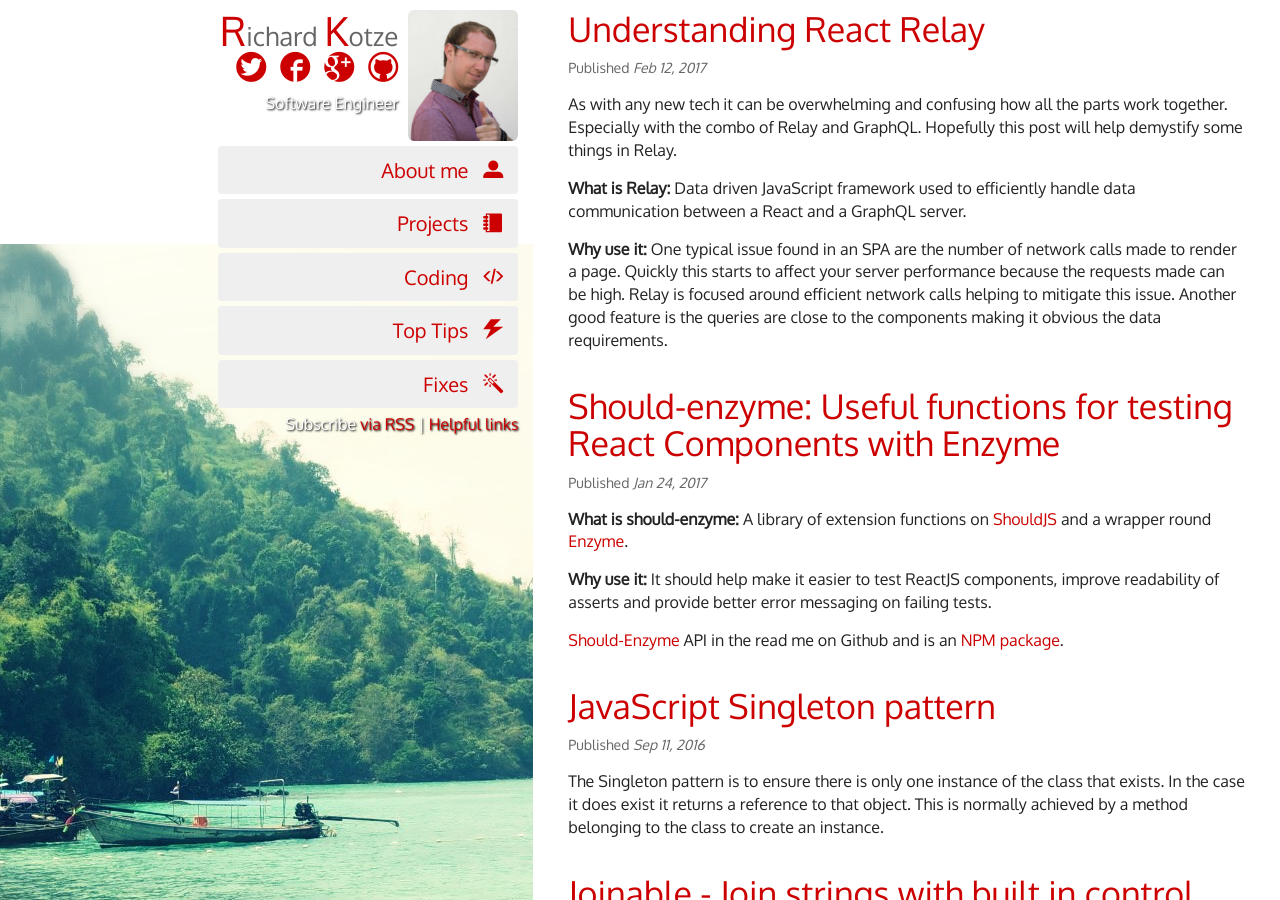
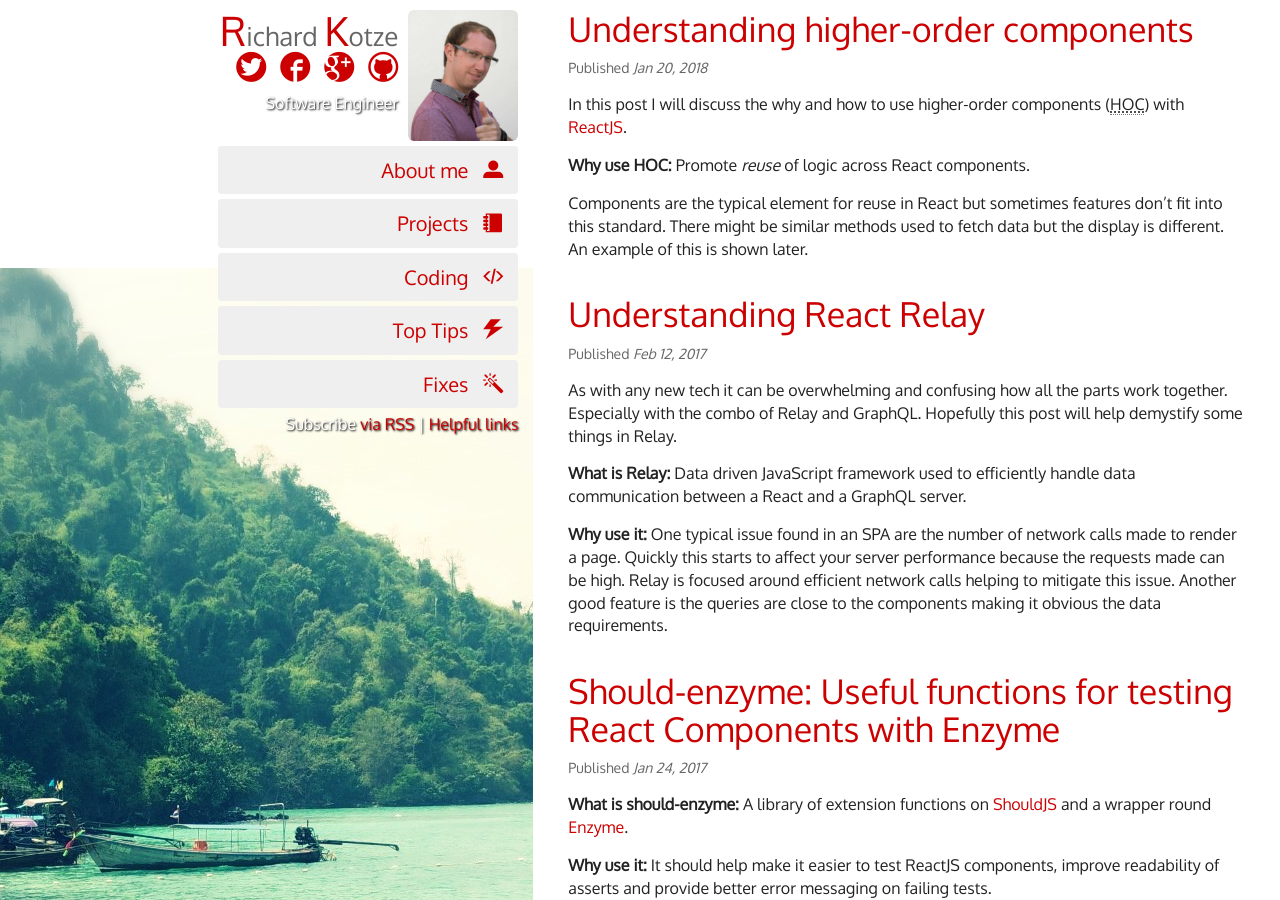
Before and after one commit to rkotze/rkotze.github.io, a Jekyll site: the page built from index.html, in a window 1280 px wide and 900 px high. Built offline with Jekyll 4.4.1, drawn with Linux system fonts in a browser that asks for light colours; the list of posts is cut into pages by our own code; some of the changed text lies outside the part shown.

Commit message:
Finalised HOC post to be published.

````diff
--- a/_posts/2018-01-16-high-order-components.md
+++ b/_posts/2018-01-16-high-order-components.md
@@ -1,20 +1,19 @@
 ---
 layout: post
-published: false
-title:  "Understanding high order components"
-date:   2018-01-16 12:00:12 +0000
-permalink: /coding/understanding-high-order-components
+title:  "Understanding higher-order components"
+date:   2018-01-20 12:00:12 +0000
+permalink: /coding/understanding-higher-order-components
 category: coding
 meta_description: >
- Understand why and how to use high order components in React JS
+ Understand why and how to use higher-order components with React JS
 excerpt_separator: <!--more-->
 ---
 
-In this post I will discuss the why and how to use high order components (<abbr title="High Order Component">HOC</abbr>) in ReactJS.
+In this post I will discuss the why and how to use higher-order components (<abbr title="higher-order component">HOC</abbr>) with [ReactJS](https://reactjs.org/).
 
 **Why use HOC:** Promote _reuse_ of logic across React components.
 
-Components are the typical element for reuse in React but sometimes features don't fit into this standard. There might be exact same methods used to fetch data but the display is different. An example of this is shown later.
+Components are the typical element for reuse in React but sometimes features don't fit into this standard. There might be similar methods used to fetch data but the display is different. An example of this is shown later.
 
 <!--more-->
 
@@ -22,13 +21,13 @@ Components are the typical element for reuse in React but sometimes features don
 
 This is a general compositional pattern and not part of React as such.
 
-## How do you decide
+## How do you decide?
 
-I would recommend first building components in the normal React way. When the application is working as expected review your components to identify shared behaviours. Build the behaviour in a generic enough fashion to work for all existing components. This will help make it easier to identify HOC, even before completing new components but I would hold back and treat it as a refactoring step when deciding to build a new HOC.
+I would recommend first building components in the normal React way. When the application is working as expected review your components to identify shared behaviours. Build the behaviour in a generic enough fashion to work for all existing components. Following this will improve your experience in identify HOCs, even before completing components but I would hold back and treat it as a refactoring step when deciding to build a new HOC.
 
-## Fetch data High order components
+## Fetch data higher-order components
 
-First the working components which repeat the data fetching behaviour. After how we can transform it into a HOC.
+First the working components which have similar data fetching behaviour.
 
 ```javascript
 class VideoBlog extends React.Component {
@@ -120,7 +117,7 @@ function withFetch(WrapComponent, request) {
     }
 
     render() {
-      return <WrapComponent data={this.state.data} {...this.props} />;
+      return <WrapComponent response={this.state.data} {...this.props} />;
     }
   }
 
@@ -129,16 +126,28 @@ function withFetch(WrapComponent, request) {
 }
 ```
 
-**State** now has `data` prop to inject response from API into wrapped component.
+**State** now has a `data` property to inject data from the API fetch into the wrapped component via the `response` prop.
 
-**ComponentDidMount** has a more generic `fetch` to get data from any URL.
+**ComponentDidMount** has a more generic `fetch` call to get data from any URL.
 
-A good convention in HOCs are to set the `displayName` with the name of HOC function (`withFetch`) and component name (`VideoBlog`) to help with debugging.
+A good convention in HOCs is to set the `displayName` with the name of HOC function (`withFetch`) and component display name (`VideoBlog`) to help with debugging.
 
-## Third party HOC
+## Libraries using HOCs
 
-Below are some librarys you might have used which are using HOCs.
+Below are some libraries you might have used which are using HOCs.
 
 `Relay.createContainer(component, graphqlQuery);` [RelayJS createContainer](https://facebook.github.io/relay/docs/en/classic/classic-api-reference-relay-container.html) follows a similar function signature to what is shown in the example above. First param is the component to be wrapped and second is the query.
 
-`ReactRedux.connect(props, dispatch)(component);` [React Redux connect](https://github.com/reactjs/react-redux/blob/master/docs/api.md#connectmapstatetoprops-mapdispatchtoprops-mergeprops-options) has a different function signature of a function returning a function which accepts a parameter of the component to wrap to create a HOC. This is more complex however you might see more of this style because this promotes HOC composition.
+`ReactRedux.connect(props, dispatch)(component);` [React Redux connect](https://github.com/reactjs/react-redux/blob/master/docs/api.md#connectmapstatetoprops-mapdispatchtoprops-mergeprops-options) has a different function signature of a function returning a function which accepts one argument of component to create a HOC. This is more complex however you might see more of this style because this promotes HOC composition (also called **enhancers**).
+
+A library that promotes HOC composition is [Recompose](https://github.com/acdlite/recompose).
+
+> A React utility belt for function components and higher-order components.
+
+In the first part of Recompose documentation they provide a good [explanation about enhancers](https://github.com/acdlite/recompose/blob/master/docs/API.md)
+
+Worth pointing out there is a [minor performance loss](https://github.com/acdlite/recompose/blob/master/docs/performance.md) when you start composing with many HOCs.
+
+## Conclusion
+
+Once you gain experience in building higher-order components you will start to notice your components become smaller and focused units of code. This will help make it easier to reason about your application logic. Reusing HOCs with composition means it will be a matter of plugging in relevant components to build complex features with easy.
````
Also changed, not shown: other parts of _posts/2018-01-16-high-order-components.md (+1 -3 lines).
